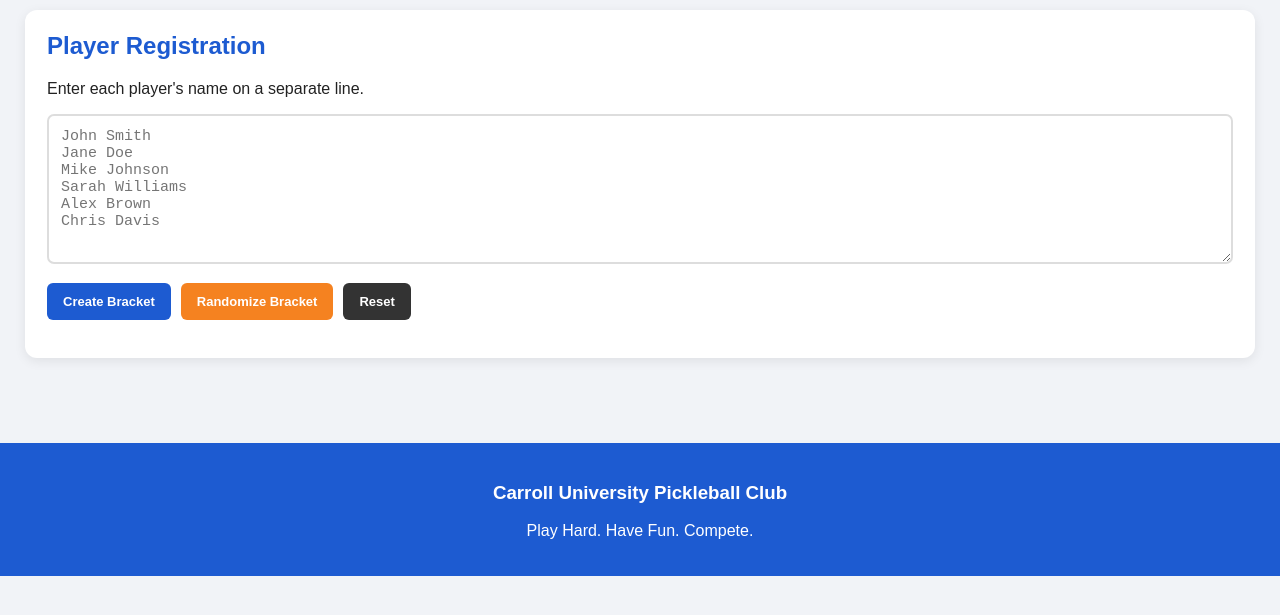
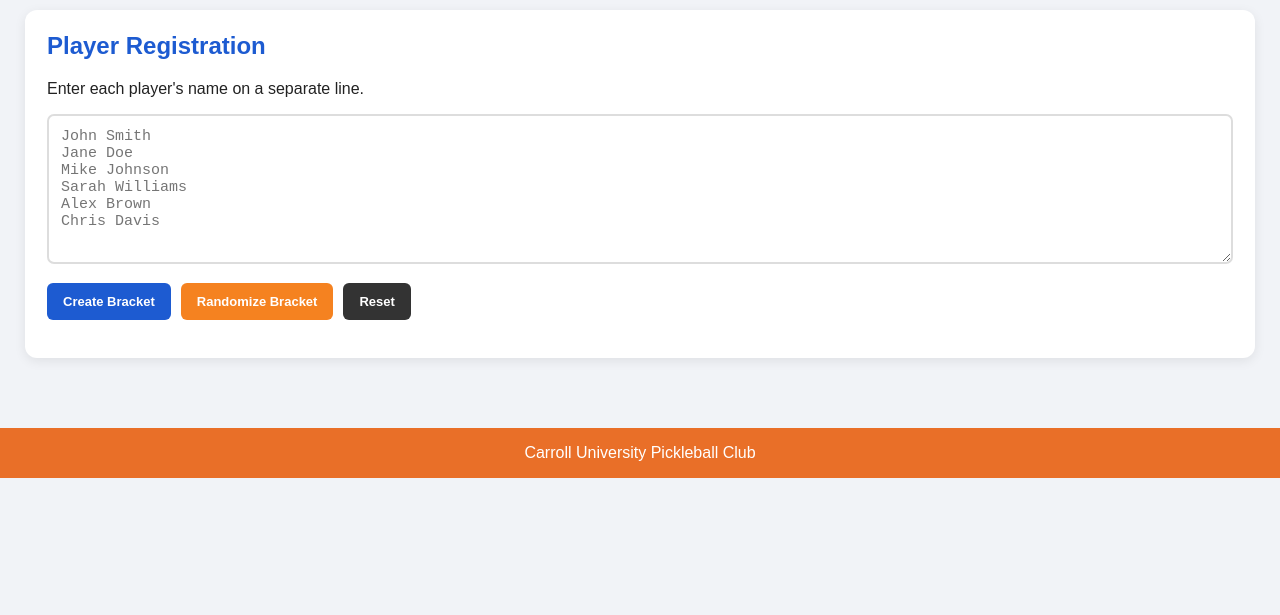
Before and after one commit to SuttonZimmerman/CUPickleBall-Website, a plain HTML site: page tour.html in a window 1280 px wide. Shown: the part 99-714 px from the top of the page. Drawn offline with Linux system fonts and the light colour scheme.

Commit message:
update nav,footer,css

```diff
--- a/css/style.css
+++ b/css/style.css
@@ -119,6 +119,14 @@ body {
     display: block;
 }
 
+footer {
+    background: #e96f28;
+    color: #ffffff;
+    text-align: center;
+    padding: 16px;
+    margin-top: 20px;
+}
+
 @media (min-width: 600px) {
 
     .exec-grid {
--- a/css/tour.css
+++ b/css/tour.css
@@ -469,6 +469,14 @@ footer {
     line-height: 1.8;
 }
 
+footer {
+    background: #e96f28;
+    color: #ffffff;
+    text-align: center;
+    padding: 16px;
+    margin-top: 20px;
+}
+
 @media (max-width: 500px) {
 
     .podium {
--- a/tour.html
+++ b/tour.html
@@ -13,7 +13,7 @@
 <body>
 
     <header class="site-header">
-        <a href="#" class="logo">
+        <a href="index.html" class="logo">
             <img src="images/logo.png" alt="Pickleball Club Logo">
         </a>
 
@@ -142,7 +142,7 @@
 
             <div class="champion" id="champion">
 
-                <h2>🏆 TOURNAMENT RESULTS 🏆</h2>
+                <h2> TOURNAMENT RESULTS </h2>
 
                 <div class="podium">
 
@@ -220,10 +220,7 @@
 
     </div>
 
-    <footer>
-        <h3>Carroll University Pickleball Club</h3>
-        <p>Play Hard. Have Fun. Compete.</p>
-    </footer>
+    <footer>Carroll University Pickleball Club</footer>
 
     <script src="js/tour.js" defer></script>
 
```
Also changed, not shown: events.html (+1 -1 lines), index.html (+2 -1 lines), sign-up.html (+1 -1 lines).
